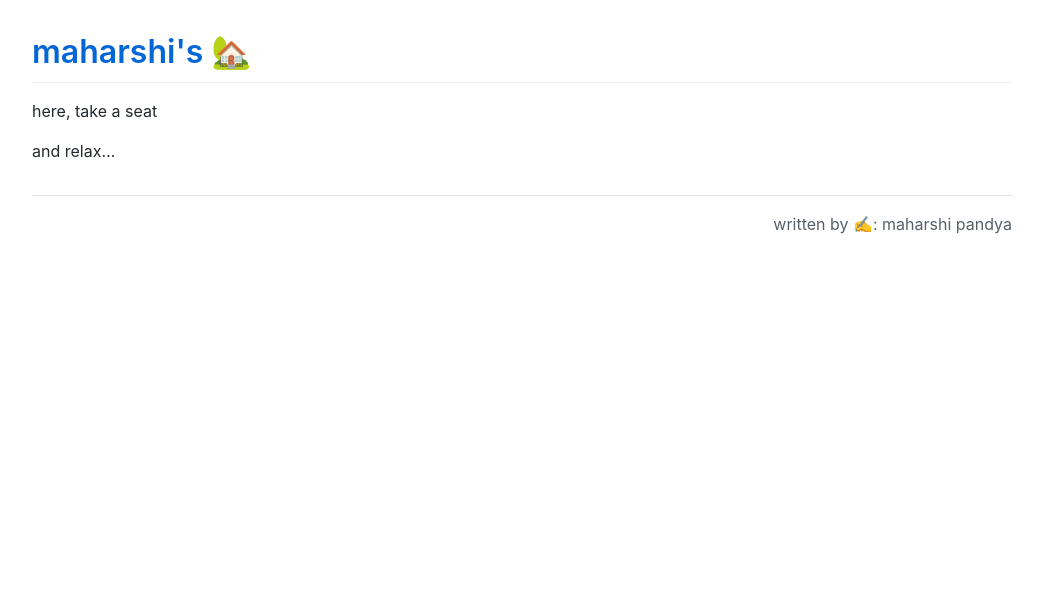
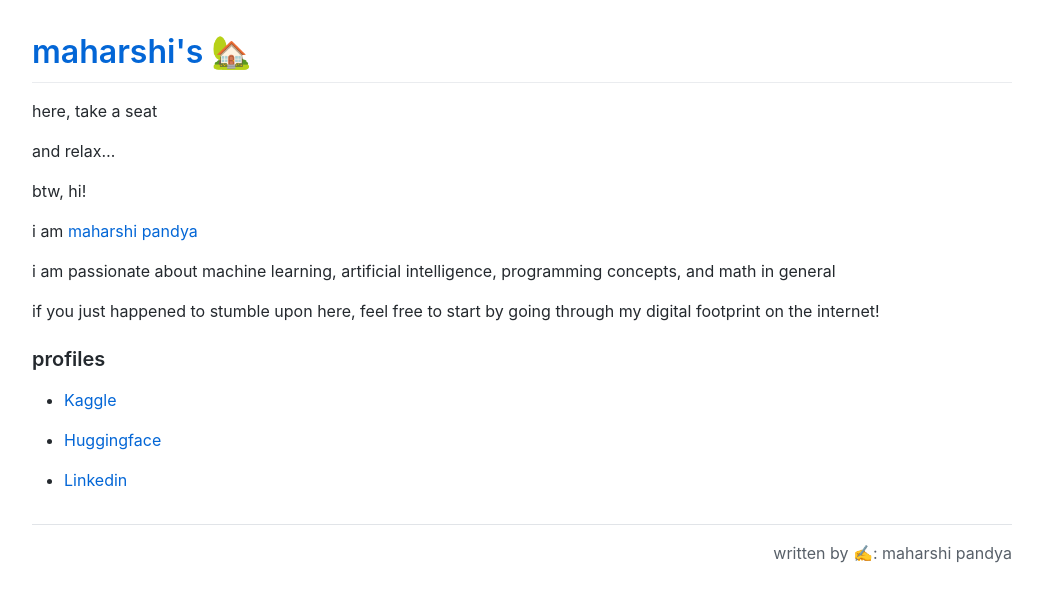
Before and after one commit to Maharshi-Pandya/maharshi-pandya.github.io, a Jekyll site: the page built from index.md, in a window 1280 px wide. Shown: the top 602 px of the page, without its empty margins (118-1161 px from the left). Built offline with Jekyll 4.4.1, drawn with Linux system fonts in a browser that asks for light colours; comment, search, counter and statistics services are not loaded.

Commit message:
add index content

```diff
--- a/index.md
+++ b/index.md
@@ -5,3 +5,19 @@ layout: default
 here, take a seat
 
 and relax...
+
+btw, hi!
+
+i am [maharshi pandya](https://github.com/Maharshi-Pandya)
+
+i am passionate about machine learning, artificial intelligence, programming concepts, and math in general
+
+if you just happened to stumble upon here, feel free to start by going through my digital footprint on the internet!
+
+### profiles
+
+- [Kaggle](https://www.kaggle.com/maharshipandya)
+
+- [Huggingface](https://huggingface.co/maharshipandya)
+
+- [Linkedin](https://www.linkedin.com/in/maharshi-pandya-7b4992220/)
```
